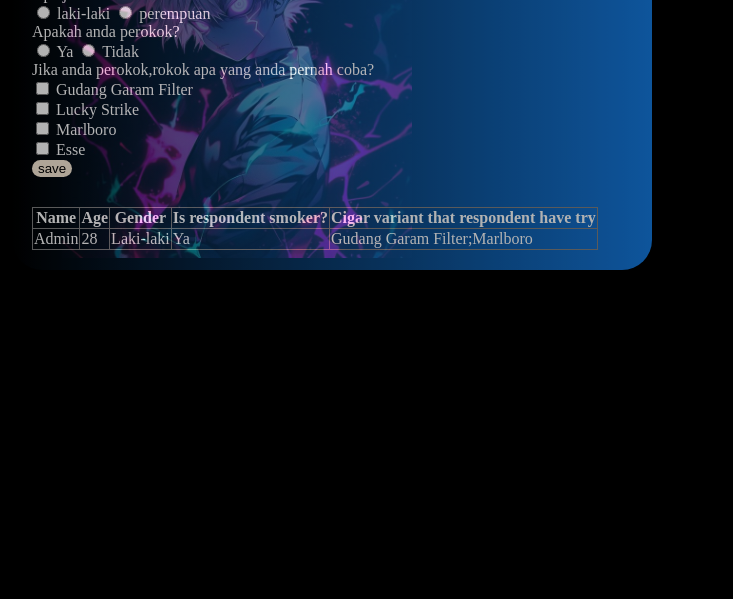
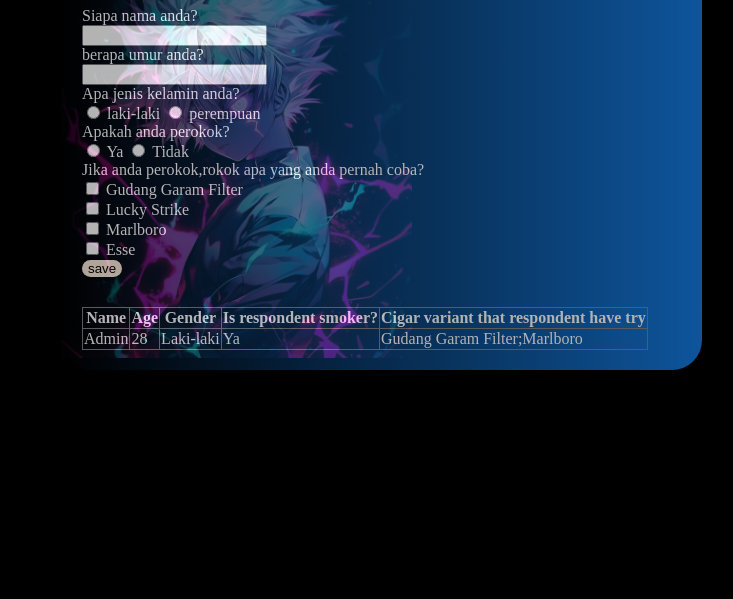
Before and after one commit to ilyasalqordhowi/fgh21-form-dom, a plain HTML site: page tugas.html in a window 1280 px wide. Shown: the part 201-800 px from the top of the page, without its empty margins (428-1161 px from the left). Drawn offline with Linux system fonts and the light colour scheme.

Commit message:
add style.css

```diff
--- a/style.css
+++ b/style.css
@@ -24,6 +24,7 @@ body{
     border-radius: 30px;
     filter: opacity(70%);
     color: white;
+    margin: 100px 50px;
 }
 .font1{
     color: white;
```
